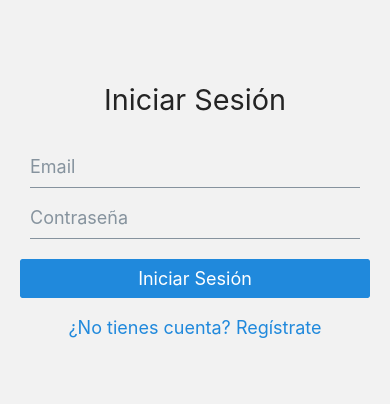
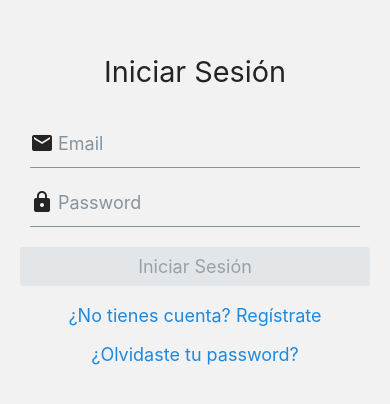
Before and after one commit to mcastillo1302/my-books-review-react-n, a React Native app: screen /Login in a window 390 px wide. Shown: the part 208-612 px from the top of the page. Built offline with nearby package versions, Linux system fonts and the light colour scheme.

Commit message:
Se mejora la interfaz del login, agregando iconos en los input, ademas de validar la existencia de datos, usando authentication de firebase, y agregando opciones de registro de usuario y recuperacion de password

```diff
--- /dev/null
+++ b/src/components/LoadingModal.js
@@ -0,0 +1,40 @@
+import React from 'react';
+import { Modal, View, ActivityIndicator, Text, StyleSheet } from 'react-native';
+
+export default function LoadingModal({ isLoading }) {
+    return (
+        <Modal transparent visible={isLoading}>
+            <View style={styles.modalBackground}>
+                <View style={styles.activityIndicatorWrapper}>
+                    <ActivityIndicator size="large" color="#007bff" />
+                    <Text style={styles.loadingText}>Cargando...</Text>
+                </View>
+            </View>
+        </Modal>
+    );
+}
+
+const styles = StyleSheet.create({
+    modalBackground: {
+        flex: 1,
+        justifyContent: 'center',
+        alignItems: 'center',
+        backgroundColor: 'rgba(0, 0, 0, 0.5)', // Fondo semi-transparente
+    },
+    activityIndicatorWrapper: {
+        backgroundColor: '#fff',
+        borderRadius: 10,
+        padding: 20,
+        alignItems: 'center',
+        elevation: 5, // Sombra en Android
+        shadowColor: '#000', // Sombra en iOS
+        shadowOffset: {width: 0, height: 2},
+        shadowOpacity: 0.25,
+        shadowRadius: 4,
+    },
+    loadingText: {
+        marginTop: 10,
+        fontSize: 16,
+        color: '#333',
+    },
+});
--- /dev/null
+++ b/src/config/firebase.js
@@ -0,0 +1,17 @@
+import { initializeApp } from 'firebase/app';
+import { getAuth } from 'firebase/auth';
+import { getFirestore } from 'firebase/firestore';
+const firebaseConfig = {
+// Pegar configuración de Firebase Console
+    apiKey: "AIzaSyCI1-jvf6ageEp--y0FNgKOGBw5P-hRk08",
+    authDomain: "micomidafavorita-1ddc6.firebaseapp.com",
+    databaseURL: "https://micomidafavorita-1ddc6-default-rtdb.firebaseio.com",
+    projectId: "micomidafavorita-1ddc6",
+    storageBucket: "micomidafavorita-1ddc6.firebasestorage.app",
+    messagingSenderId: "499137891653",
+    appId: "1:499137891653:web:ee4534bca155e68522022c",
+    measurementId: "G-2H0MSTCNXJ"
+};
+const app = initializeApp(firebaseConfig);
+export const auth = getAuth(app);
+export const db = getFirestore(app);
--- a/src/screens/auth/LoginScreen.js
+++ b/src/screens/auth/LoginScreen.js
@@ -1,19 +1,87 @@
-import React from 'react';
-import { View, StyleSheet } from 'react-native';
-import { Button, Input, Text } from '@rneui/themed';
+import React, {useState} from 'react';
+import {View, StyleSheet, Animated, ActivityIndicator, Modal} from 'react-native';
+import {Button, Icon, Input, Text} from '@rneui/themed';
+import {auth} from "../../config/firebase";
+import {signInWithEmailAndPassword} from 'firebase/auth';
+import LoadingModal from "../../components/LoadingModal";
 
-export default function LoginScreen({ navigation }) {
+export default function LoginScreen({navigation}) {
+    const [email, setEmail] = useState('');
+    const [password, setPassword] = useState('');
+    const [error, setError] = useState('');
+    const [isLoading, setIsLoading] = useState(false);
+    const [fadeAnim] = useState(new Animated.Value(0));
+
+    const validateLoginForm = () => {
+        const isEmailValid = /\S+@\S+\.\S+/.test(email);
+        const isPasswordValid = password.length > 0;
+        return isEmailValid && isPasswordValid;
+    };
+
+    const handleLogin = async () => {
+        setIsLoading(true);
+        setError('')
+        try {
+            console.log("Email: " + email)
+            console.log("Password: " + password)
+
+            const userCredential = await signInWithEmailAndPassword(auth, email, password);
+            navigation.replace('TabNavigator');
+        } catch (error) {
+            console.log('Error al iniciar sesión: ' + error.message);
+            console.log('Error al iniciar sesión: ' + error.code);
+            console.log('Error al iniciar sesión: ' + error);
+            if (error.code === 'auth/invalid-credential') {
+                setError('Usuario y/o password invalido.');
+            } else {
+                setError('Error, no se pudo iniciar sesion.');
+            }
+            Animated.timing(fadeAnim, {
+                toValue: 1,
+                duration: 500,
+                useNativeDriver: true,
+            }).start();
+        } finally {
+            setIsLoading(false);
+        }
+    };
+
     return (
         <View style={styles.container}>
             <Text h3 style={styles.title}>Iniciar Sesión</Text>
-      <Input placeholder="Email" />
-      <Input placeholder="Contraseña" secureTextEntry />
-      <Button title="Iniciar Sesión" containerStyle={styles.button} />
+            <Input
+                placeholder="Email"
+                value={email}
+                onChangeText={setEmail}
+                leftIcon={{type: 'material', name: 'email'}}
+            />
+            <Input
+                placeholder="Password"
+                value={password}
+                onChangeText={setPassword}
+                secureTextEntry
+                leftIcon={{type: 'material', name: 'lock'}}
+            />
+            {error ? (
+                <Animated.View style={styles.animateView}>
+                    <Icon name="error-outline" size={20} color="#ff4444" style={{marginRight: 5, marginBottom: 15}}/>
+                    <Text style={styles.errorText}>{error}</Text>
+                </Animated.View>
+            ) : null}
+            <Button title="Iniciar Sesión" containerStyle={styles.button}
+                    disabled={!validateLoginForm()}
+                    onPress={handleLogin}/>
             <Button
                 title="¿No tienes cuenta? Regístrate"
                 type="clear"
                 onPress={() => navigation.navigate('Register')}
             />
+            <Button
+                title="¿Olvidaste tu password?"
+                type="clear"
+                onPress={() => navigation.navigate('ForgotPassword')}
+            />
+            <LoadingModal isLoading={isLoading}/>
         </View>
     );
 }
@@ -31,4 +99,21 @@ const styles = StyleSheet.create({
     button: {
         marginVertical: 10,
     },
+    errorText: {
+        color: '#ff4444',
+        fontSize: 14,
+        marginBottom: 15,
+        textAlign: 'center',
+    },
+    animateView: {
+        flexDirection: 'row',
+        alignItems: 'center',
+        paddingHorizontal: 10,  // Espacio interno
+        paddingTop: 15,
+        borderWidth: 1, // Ancho del borde
+        borderColor: '#ff4444', // Color del borde
+        borderRadius: 5, // Bordes redondeados
+        backgroundColor: '#ffebee', // Fondo rojo claro
+        justifyContent: 'center'
+    },
 });
```
Also changed, not shown: src/components/CustomModal.js (added, +51 -0 lines). Lines whose indentation alone changed are shown as unchanged.
